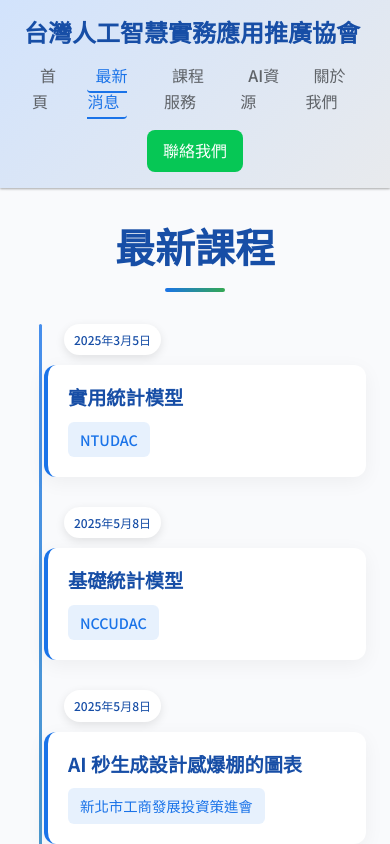
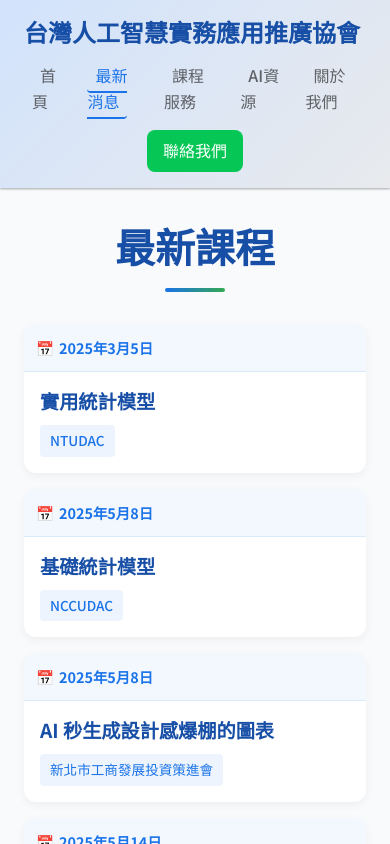
Before and after one commit to lichungtsai611/angular-taipapa, an Angular app: page /news in a window 390 px wide. Shown: the top 844 px of the page. Built offline with nearby package versions, Linux system fonts and the light colour scheme.

Commit message:
重新設計課程頁面：改為簡潔列表風格，優化視覺布局

```diff
--- a/src/app/pages/news/news.component.html
+++ b/src/app/pages/news/news.component.html
@@ -2,19 +2,17 @@
   <div class="container">
     <h1 class="page-title">最新課程</h1>
 
-    <!-- 課程時間軸列表 -->
-    <div class="timeline-container">
-      <div class="courses-timeline">
-        <div class="timeline-item" *ngFor="let course of allCourses">
-          <div class="timeline-date">
-            <div class="date-chip">{{course.date}}</div>
+    <!-- 課程列表 -->
+    <div class="courses-list-container">
+      <div class="courses-list">
+        <div class="course-item" *ngFor="let course of allCourses">
+          <div class="course-date">
+            <span>{{course.date}}</span>
           </div>
-          <div class="timeline-content">
-            <div class="course-card">
-              <h3 class="course-title">{{course.title}}</h3>
-              <div class="course-org">
-                <span class="org-badge">{{course.organization}}</span>
-              </div>
+          <div class="course-content">
+            <h3 class="course-title">{{course.title}}</h3>
+            <div class="course-org">
+              <span class="org-badge">{{course.organization}}</span>
             </div>
           </div>
         </div>
--- a/src/app/pages/news/news.component.scss
+++ b/src/app/pages/news/news.component.scss
@@ -22,94 +22,66 @@
   }
 }
 
-// 時間軸樣式
-.timeline-container {
+// 課程列表樣式
+.courses-list-container {
   max-width: 900px;
   margin: 0 auto 60px;
   position: relative;
 }
 
-.courses-timeline {
+.courses-list {
   position: relative;
-
-  &:before {
-    content: '';
-    position: absolute;
-    top: 0;
-    bottom: 0;
-    left: 120px;
-    width: 3px;
-    background: linear-gradient(to bottom, rgba(var(--primary-blue-rgb), 0.8), rgba(var(--accent-green-rgb), 0.8));
-    border-radius: 3px;
-  }
 }
 
-.timeline-item {
+.course-item {
   display: flex;
-  margin-bottom: 30px;
-  position: relative;
+  background-color: white;
+  border-radius: 12px;
+  box-shadow: 0 3px 10px rgba(0, 0, 0, 0.05);
+  margin-bottom: 16px;
+  overflow: hidden;
+  transition: all 0.3s ease;
 
   &:last-child {
     margin-bottom: 0;
   }
 
   &:hover {
-    .timeline-content {
-      transform: translateY(-5px);
-    }
-
-    .date-chip {
-      background: linear-gradient(135deg, var(--primary-blue), var(--accent-green));
-      color: white;
-      box-shadow: 0 5px 15px rgba(var(--primary-blue-rgb), 0.3);
-    }
+    transform: translateY(-3px);
+    box-shadow: 0 8px 20px rgba(0, 0, 0, 0.1);
   }
 }
 
-.timeline-date {
-  width: 120px;
-  padding-right: 20px;
-  text-align: right;
-  flex-shrink: 0;
+.course-date {
+  display: flex;
+  align-items: center;
+  justify-content: center;
+  min-width: 120px;
+  padding: 0 20px;
+  background-color: rgba(var(--primary-blue-rgb), 0.05);
+  color: var(--primary-blue);
+  font-weight: 600;
+  font-size: 0.9rem;
+  text-align: center;
+  border-right: 1px solid rgba(var(--primary-blue-rgb), 0.1);
+
+  span {
+    white-space: nowrap;
+  }
 }
 
-.date-chip {
-  display: inline-block;
-  padding: 8px 12px;
-  background-color: white;
-  color: var(--dark-blue);
-  border-radius: 20px;
-  font-size: 0.85rem;
-  font-weight: 500;
-  box-shadow: 0 3px 10px rgba(0, 0, 0, 0.1);
-  transition: all 0.3s ease;
-  white-space: nowrap;
-}
-
-.timeline-content {
+.course-content {
   flex: 1;
-  padding-left: 30px;
-  transition: all 0.3s ease;
-}
-
-.course-card {
-  background-color: white;
-  border-radius: 12px;
-  box-shadow: 0 5px 20px rgba(0, 0, 0, 0.05);
-  padding: 20px;
-  transition: all 0.3s ease;
-  border-left: 4px solid var(--primary-blue);
-
-  &:hover {
-    box-shadow: 0 8px 25px rgba(0, 0, 0, 0.1);
-  }
+  padding: 20px 25px;
+  position: relative;
 }
 
 .course-title {
   font-size: 1.2rem;
   font-weight: 600;
   color: var(--dark-blue);
-  margin-bottom: 12px;
+  margin-bottom: 10px;
+  line-height: 1.4;
 }
 
 .course-org {
@@ -118,11 +90,11 @@
 
 .org-badge {
   display: inline-block;
-  padding: 6px 12px;
-  background-color: rgba(var(--primary-blue-rgb), 0.1);
+  padding: 5px 10px;
+  background-color: rgba(var(--primary-blue-rgb), 0.08);
   color: var(--primary-blue);
-  border-radius: 6px;
-  font-size: 0.9rem;
+  border-radius: 4px;
+  font-size: 0.85rem;
   font-weight: 500;
 }
 
@@ -134,6 +106,8 @@
   text-align: center;
   box-shadow: 0 5px 20px rgba(0, 0, 0, 0.05);
   border: 1px solid var(--gray-300);
+  max-width: 900px;
+  margin: 0 auto;
 
   p {
     margin-bottom: 20px;
@@ -168,24 +142,26 @@
 
 // 響應式設計
 @media (max-width: 768px) {
-  .courses-timeline {
+  .course-item {
+    flex-direction: column;
+  }
+
+  .course-date {
+    width: 100%;
+    padding: 12px;
+    border-right: none;
+    border-bottom: 1px solid rgba(var(--primary-blue-rgb), 0.1);
+    text-align: left;
+    justify-content: flex-start;
+
     &:before {
-      left: 20px;
+      content: '📅 ';
+      margin-right: 5px;
     }
   }
 
-  .timeline-date {
-    width: 80px;
-    padding-right: 10px;
-  }
-
-  .timeline-content {
-    padding-left: 20px;
-  }
-
-  .date-chip {
-    font-size: 0.75rem;
-    padding: 6px 10px;
+  .course-content {
+    padding: 16px;
   }
 
   .courses-note {
@@ -196,20 +172,3 @@
     }
   }
 }
-
-@media (max-width: 576px) {
-  .timeline-item {
-    flex-direction: column;
-  }
-
-  .timeline-date {
-    width: 100%;
-    text-align: left;
-    padding-left: 40px;
-    margin-bottom: 10px;
-  }
-
-  .courses-timeline:before {
-    left: 15px;
-  }
-}
--- a/src/app/pages/news/news.component.ts
+++ b/src/app/pages/news/news.component.ts
@@ -102,8 +102,19 @@ export class NewsComponent implements OnInit {
   }
 
   ngOnInit(): void {
-    // 初始化課程數據
-    this.allCourses = [...this.newsCourses];
+    // 初始化時按日期排序課程
+    this.allCourses = this.getSortedCourses();
+  }
+
+  /**
+   * 獲取按日期排序的課程
+   */
+  private getSortedCourses(): Course[] {
+    return [...this.newsCourses].sort((a, b) => {
+      const dateA = this.parseChineseDate(a.date);
+      const dateB = this.parseChineseDate(b.date);
+      return dateA.getTime() - dateB.getTime();
+    });
   }
 
   /**
```
